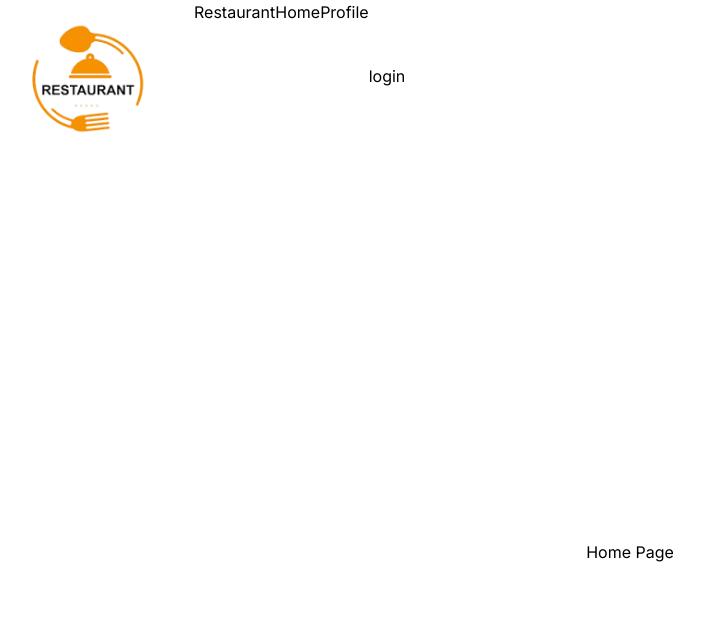
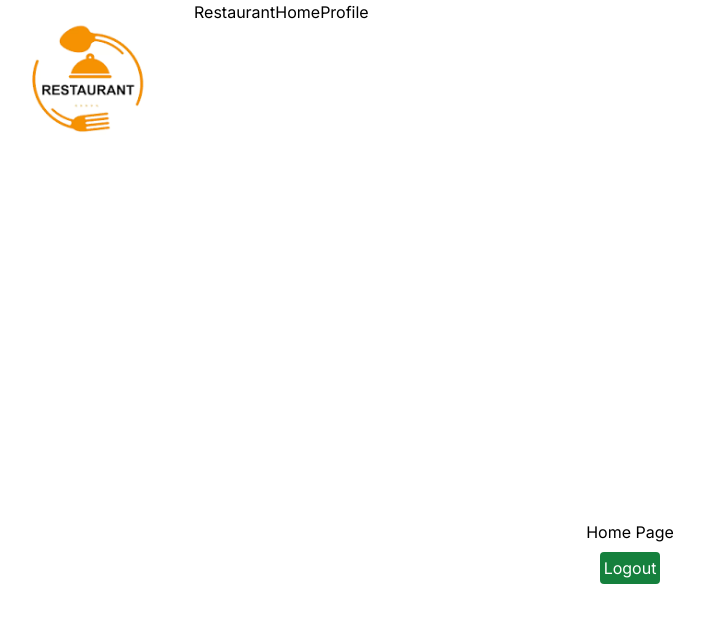
Before and after one commit to jemis-lakhani/restaurant-booking, a Next.js app: page / in a window 1280 px wide. Shown: the top 622 px of the page, without its empty margins (10-714 px from the left). Built offline with nearby package versions, Linux system fonts and the light colour scheme.

Commit message:
fix : logout button

```diff
--- a/src/Components/Header.tsx
+++ b/src/Components/Header.tsx
@@ -15,23 +15,16 @@ const title = "Restaurant";
 
 const Header = ()=>{
 
-    const [isLoggedin,setisLoggedin] = useState(false);
-
     return (
     <div className="sticky top-0 flex justify-between z-50 bg-pink-50 shadow-lg sm:bg-blue-50 md:bg-yellow-50" >
     <Title/>
     <h1 className="py-10">{title}</h1>
     <div className="nav-item">
         <ul className="flex py-10">
-        <li className="px-2 "><Link href="/usygd">Home</Link></li>
+        <li className="px-2 "><Link href="/home">Home</Link></li>
         <li className="px-2 "> <Link href="/profile">Profile</Link></li>
         </ul>
     </div>
-        {
-            isLoggedin ? (<button onClick={()=>setisLoggedin(false)}>logout</button>)
-            : (<button onClick={()=>setisLoggedin(true)}>login</button>)
-        }
-
     </div>
     );
 };
--- a/src/app/page.tsx
+++ b/src/app/page.tsx
@@ -1,10 +1,13 @@
 "use client"
-import React, { useEffect, useState } from 'react';
-import Link from 'next/link';
+import React,{useState,useEffect} from 'react'
+import axios from 'axios'
+import toast from 'react-hot-toast'
+import { useRouter } from 'next/navigation'
+import Link from 'next/link'
 
 function HomePage() {
   const [role, setRole] = useState<string | null>(null);
-
+  const router = useRouter()
   useEffect(() => {
     const userRole = localStorage.getItem("role");
     if (userRole) {
@@ -14,9 +17,28 @@ function HomePage() {
     }
   }, []);
 
+  useEffect(() => {
+    setRole(localStorage.getItem("role"));
+  }, []);
+
+  const logout = async ()=> {
+      try {
+       await axios.get("/api/users/logout")
+       toast.success("logout successfully");
+       localStorage.removeItem("role");
+        router.push("/login");
+      } catch (error:any) {
+        console.log(error.message)
+        toast.error(error.message)
+      }
+  }
+
   return (
     <div className="flex flex-col justify-center items-center min-h-screen py-2">
       <h1>Home Page</h1>
+      <button onClick={logout}
+      className="text-white rounded bg-green-700 mt-2 p-1"
+      >Logout</button>
       {role === "restaurantOwner" && (
         <div className="mt-4">
           <h2>Welcome, Restaurant Owner!</h2>
--- /dev/null
+++ b/src/dbConfig/dbConfig.ts
@@ -0,0 +1,26 @@
+// utils/dbConfig.js
+import mongoose from 'mongoose';
+
+const dbConnect = async () => {
+    if (mongoose.connection.readyState >= 1) return;
+
+    mongoose.connection.on('connected', () => {
+        console.log('Connected to MongoDB');
+    });
+
+    mongoose.connection.on('error', (err) => {
+        console.error('Error connecting to MongoDB:', err);
+    });
+
+    try {
+        await mongoose.connect(process.env.MONGO_URI!, {
+            useNewUrlParser: true,
+            useUnifiedTopology: true,
+        } as any);
+    } catch (error:any) {
+        console.error('MongoDB connection error:', error.message);
+        process.exit(1);
+    }
+};
+
+export default dbConnect;
--- a/src/middleware.ts
+++ b/src/middleware.ts
@@ -16,6 +16,6 @@ export function middleware(request: NextRequest) {
 
 export const config = {
   matcher : [
-    "/","/login/:path*","/signup/:path*","/profile/:path*",
+    "/","/login/:path*","/signup/:path*","/profile/:path*","/home/:path*"
  ]
 }
```
